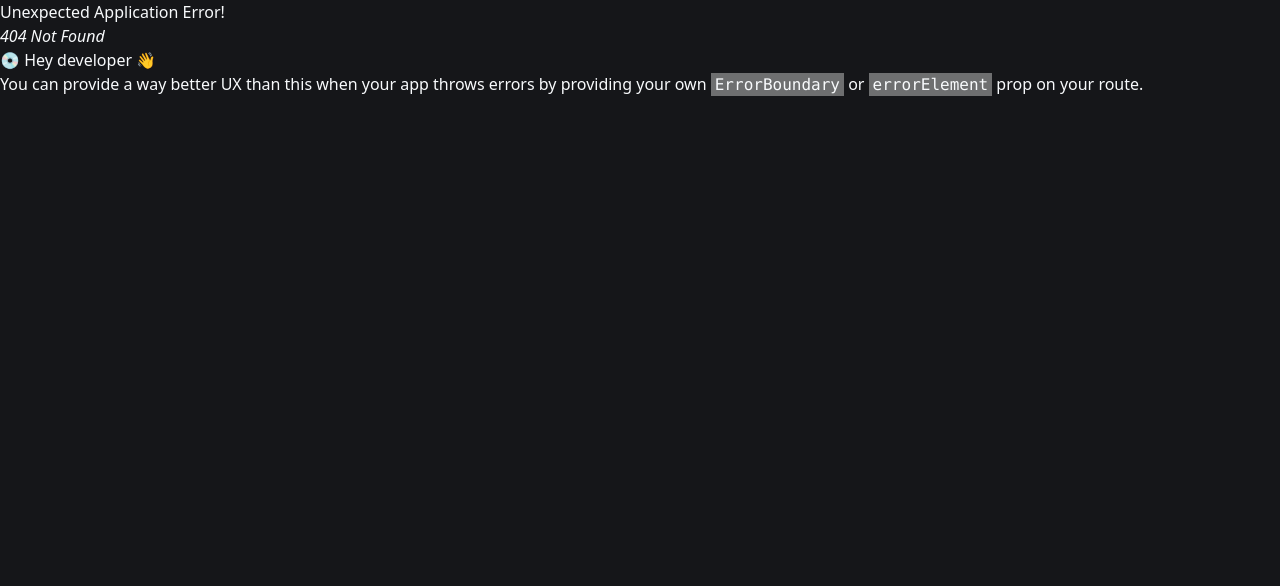
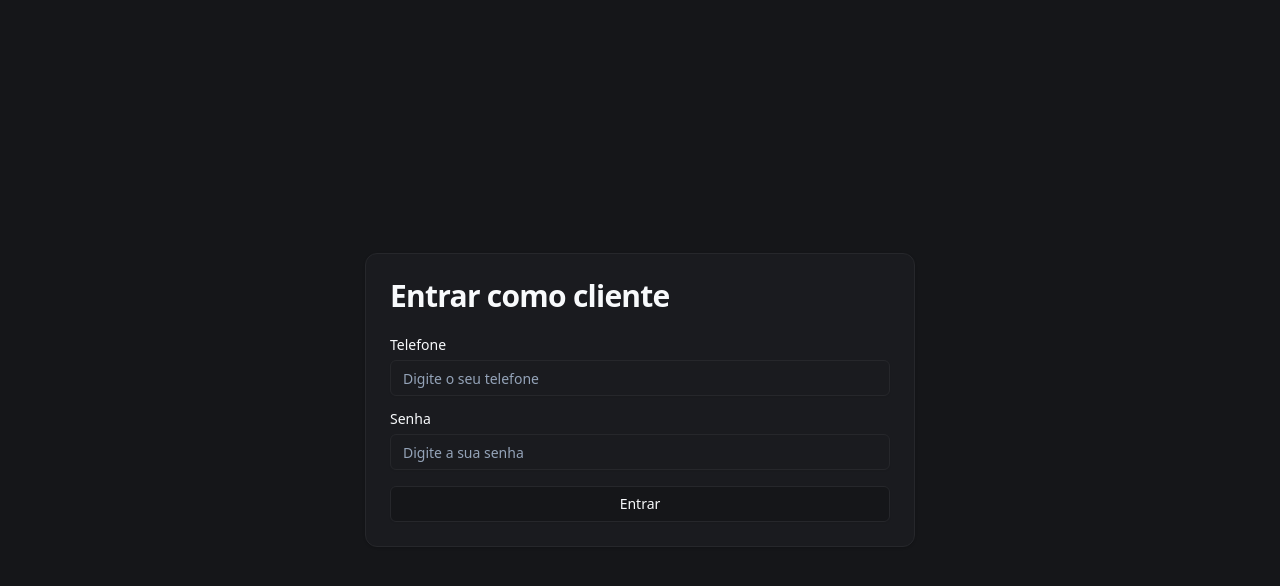
Before and after one commit to berdnaski/sankhya-frontend, a React (Vite) app: page /login in a window 1280 px wide. Before the commit this address had no page. Shown: the top 586 px of the page. Built offline with nearby package versions, Linux system fonts and the light colour scheme.

Commit message:
feat: screen login

```diff
--- /dev/null
+++ b/src/pages/customer/create-customer.tsx
@@ -0,0 +1,86 @@
+import { useState } from "react";
+import { useNavigate } from "react-router-dom";
+import { Button } from "@/components/ui/button";
+import { Card, CardContent, CardHeader, CardTitle } from "@/components/ui/card";
+import { Input } from "@/components/ui/input";
+import { Label } from "@/components/ui/label";
+import { useRegister } from "@/lib/hooks/useAuth";
+
+const RegisterCustomer = () => {
+    const [name, setName] = useState('');
+    const [phone, setPhone] = useState('');
+    const [password, setPassword] = useState('');
+    const navigate = useNavigate();
+    const { mutate: register, isPending, isError, error } = useRegister();
+
+    const handleSubmit = async (e: React.FormEvent) => {
+        e.preventDefault();
+
+        register({ name, phone, password }, {
+            onSuccess: (data) => {
+                navigate(`/customers/${data.phone}/appointments`);
+            },
+            onError: (error) => {
+                console.error('Erro ao cadastrar cliente:', error);
+            }
+        });
+    };
+
+    return (
+        <div className="h-screen justify-center flex items-center">
+            <Card className="w-[350px] lg:w-[550px] mx-auto">
+                <CardHeader>
+                    <CardTitle className="lg:text-3xl font-semibold">Cadastrar-se como cliente</CardTitle>
+                </CardHeader>
+
+                <CardContent>
+                    <form onSubmit={handleSubmit}>
+                        <div className="flex flex-col gap-4">
+                            <div className="gap-2 flex flex-col">
+                                <Label>Nome</Label>
+                                <Input
+                                    id="name"
+                                    placeholder="Digite o seu nome"
+                                    value={name}
+                                    onChange={(e) => setName(e.target.value)}
+                                />
+                            </div>
+                            <div className="gap-2 flex flex-col">
+                                <Label>Telefone</Label>
+                                <Input
+                                    id="phone"
+                                    placeholder="Digite o seu telefone"
+                                    value={phone}
+                                    onChange={(e) => setPhone(e.target.value)}
+                                />
+                            </div>
+                            <div className="gap-2 flex flex-col">
+                                <Label>Senha</Label>
+                                <Input
+                                    id="password"
+                                    type="password"
+                                    placeholder="Digite a sua senha"
+                                    value={password}
+                                    onChange={(e) => setPassword(e.target.value)}
+                                />
+                            </div>
+                        </div>
+                        <Button
+                            variant="outline"
+                            className="mt-4 flex w-full"
+                            type="submit"
+                            disabled={isPending}
+                        >
+                            {isPending ? 'Cadastrando...' : 'Cadastrar'}
+                        </Button>
+                        {isError && (
+                            <p className="text-red-500 mt-2">{error.message}</p>
+                        )}
+                    </form>
+                </CardContent>
+            </Card>
+        </div>
+    );
+}
+
+export default RegisterCustomer;
--- a/src/pages/customer/card-customer.tsx
+++ b/src/pages/customer/login-customer.tsx
@@ -4,24 +4,23 @@ import { Button } from "@/components/ui/button";
 import { Card, CardContent, CardHeader, CardTitle } from "@/components/ui/card";
 import { Input } from "@/components/ui/input";
 import { Label } from "@/components/ui/label";
-import { useRegister } from "@/lib/hooks/useAuth";
+import { useLogin } from "@/lib/hooks/useAuth";
 
-const CardCustomer = () => {
-    const [name, setName] = useState('');
+const LoginCustomer = () => {
     const [phone, setPhone] = useState('');
     const [password, setPassword] = useState('');
     const navigate = useNavigate();
-    const { mutate: register, isPending, isError, error } = useRegister();
+    const { mutate: login, isPending, isError, error } = useLogin();
 
     const handleSubmit = async (e: React.FormEvent) => {
         e.preventDefault();
 
-        register({ name, phone, password }, {
+        login({ phone, password }, {
             onSuccess: (data) => {
                 navigate(`/customers/${data.phone}/appointments`);
             },
             onError: (error) => {
-                console.error('Erro ao cadastrar cliente:', error);
+                console.error('Erro ao fazer login:', error);
             }
         });
     };
@@ -30,21 +29,12 @@ const CardCustomer = () => {
         <div className="h-screen justify-center flex items-center">
             <Card className="w-[350px] lg:w-[550px] mx-auto">
                 <CardHeader>
-                    <CardTitle className="lg:text-3xl font-semibold">Cadastrar-se como cliente</CardTitle>
+                    <CardTitle className="lg:text-3xl font-semibold">Entrar como cliente</CardTitle>
                 </CardHeader>
 
                 <CardContent>
                     <form onSubmit={handleSubmit}>
                         <div className="flex flex-col gap-4">
-                            <div className="gap-2 flex flex-col">
-                                <Label>Nome</Label>
-                                <Input
-                                    id="name"
-                                    placeholder="Digite o seu nome"
-                                    value={name}
-                                    onChange={(e) => setName(e.target.value)}
-                                />
-                            </div>
                             <div className="gap-2 flex flex-col">
                                 <Label>Telefone</Label>
                                 <Input
@@ -71,7 +61,7 @@ const CardCustomer = () => {
                             type="submit"
                             disabled={isPending}
                         >
-                            {isPending ? 'Cadastrando...' : 'Cadastrar'}
+                            {isPending ? 'Entrando...' : 'Entrar'}
                         </Button>
                         {isError && (
                             <p className="text-red-500 mt-2">{error.message}</p>
@@ -83,4 +73,4 @@ const CardCustomer = () => {
     );
 }
 
-export default CardCustomer;
+export default LoginCustomer;
```
Also changed, not shown: src/App.tsx (+7 -2 lines).
